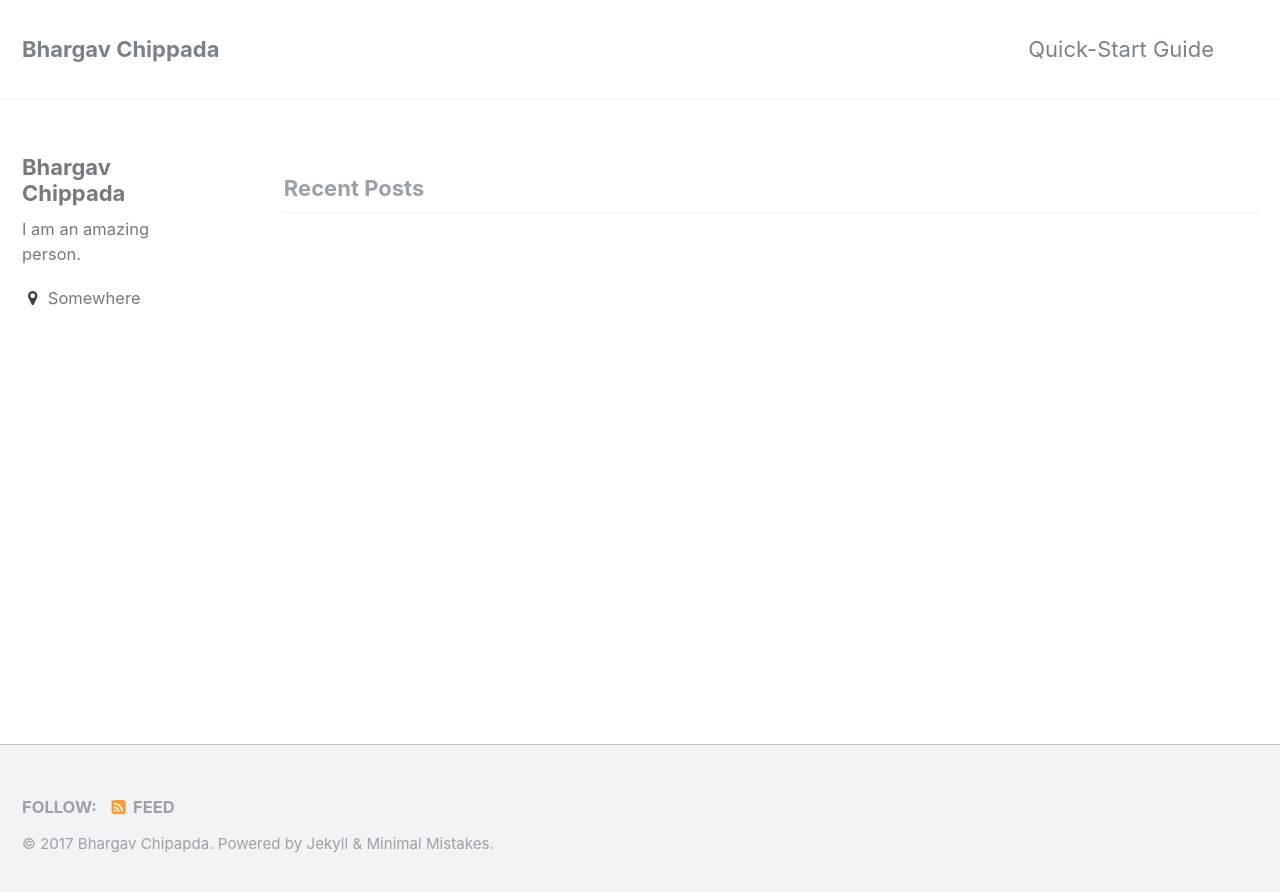
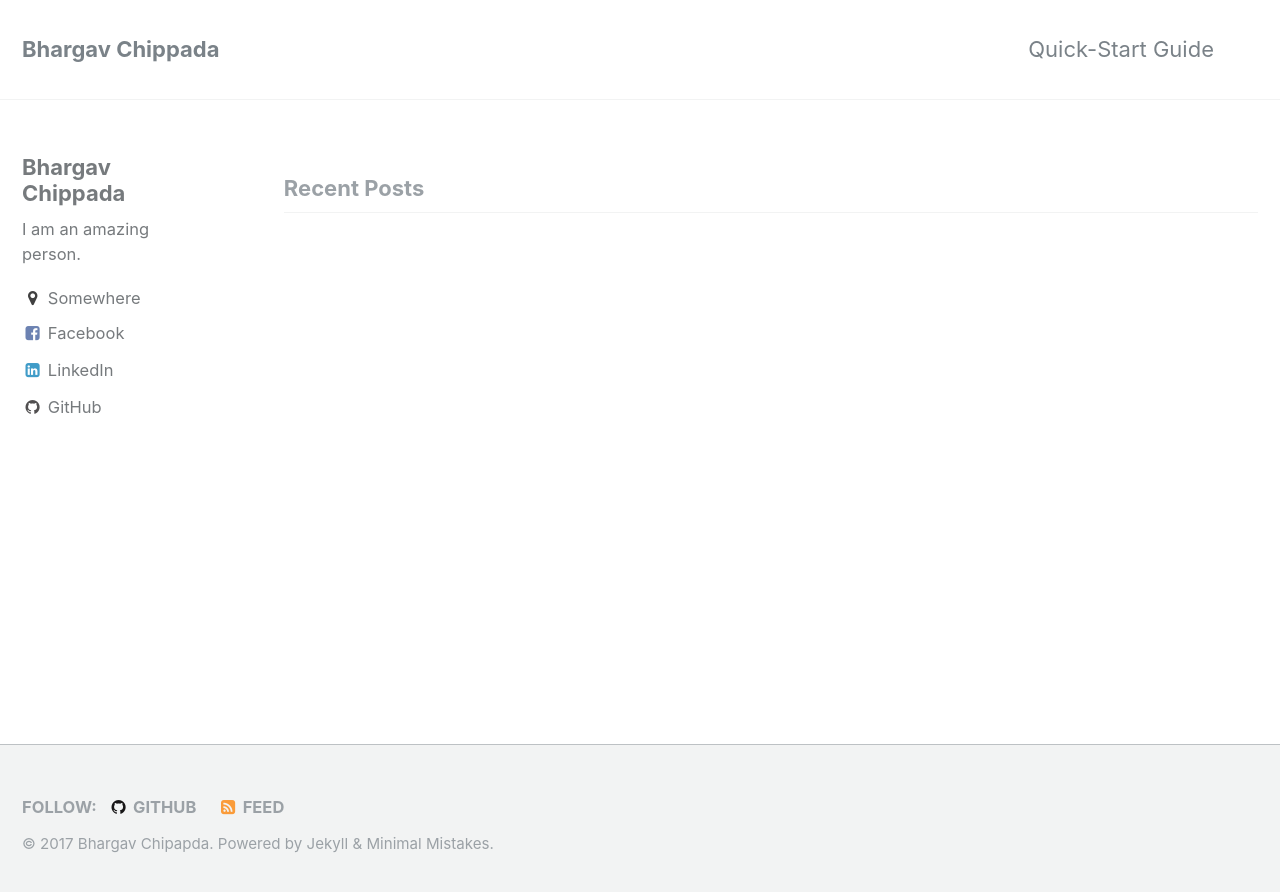
Before and after one commit to bhargavchippada/bhargavchippada.github.io, a Jekyll site: the page built from index.html, in a window 1280 px wide. Shown: the top 892 px of the page. Built offline with Jekyll 4.4.1, drawn with Linux system fonts in a browser that asks for light colours; the list of posts is cut into pages by our own code.

Commit message:
some links

```diff
--- a/_config.yml
+++ b/_config.yml
@@ -87,14 +87,14 @@ author:
   codepen          :
   dribbble         :
   flickr           :
-  facebook         :
+  facebook         : "www.facebook.com/bhargavchippada"
   foursquare       :
-  github           :
+  github           : "www.github.com/bhargavchippada"
   google_plus      :
   keybase          :
   instagram        :
   lastfm           :
-  linkedin         :
+  linkedin         : "www.linkedin.com/in/bhargavchippada"
   pinterest        :
   soundcloud       :
   stackoverflow    : # "123456/username" (the last part of your profile url, e.g. http://stackoverflow.com/users/123456/username)
```
